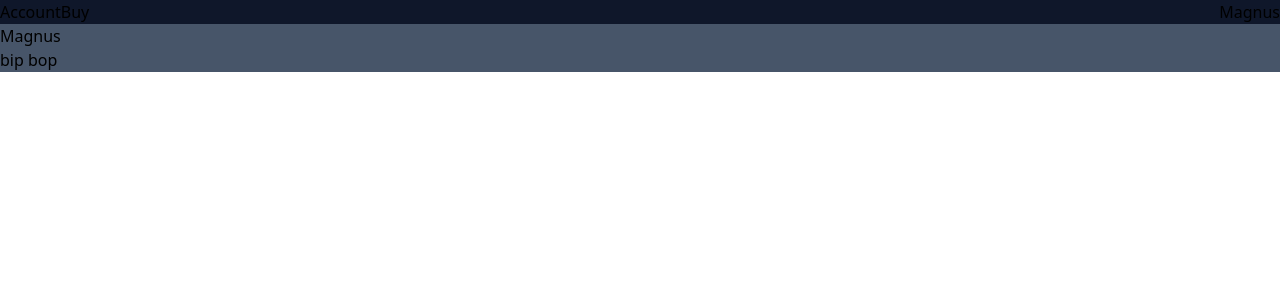
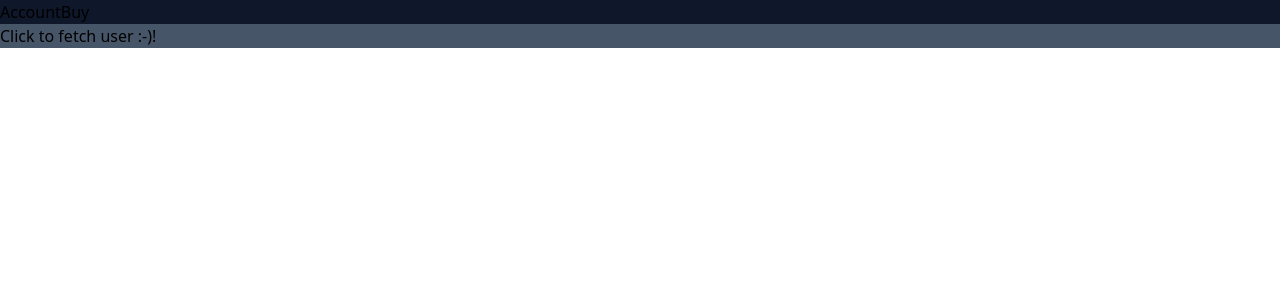
Before and after one commit to victorkock/better-saxo-app, a React (Create React App) app in the folder frontend/: page /user in a window 1280 px wide. Shown: the top 300 px of the page. Built offline with nearby package versions, Linux system fonts and the light colour scheme; no server answers.

Commit message:
Added API Client :-)

```diff
--- a/frontend/package.json
+++ b/frontend/package.json
@@ -11,6 +11,7 @@
     "@types/node": "^20.1.5",
     "@types/react": "^18.2.6",
     "@types/react-dom": "^18.2.4",
+    "dotenv": "^16.0.3",
     "lodash": "^4.17.21",
     "openapi-fetch": "^0.1.4",
     "openapi-typescript": "^6.2.4",
--- a/frontend/src/api/Client.ts
+++ b/frontend/src/api/Client.ts
@@ -1,4 +1,3 @@
-
 const baseUrl = 'https://gateway.saxobank.com/sim/openapi/port/v1/';
 
 type HttpMethod = 'GET' | 'POST' | 'DELETE' | 'PUT';
@@ -7,27 +6,21 @@ type HttpMethod = 'GET' | 'POST' | 'DELETE' | 'PUT';
 const setHeaders = (token: string): RequestInit => {
   return {
     headers: {
-      Authorization: `Bearer ${token}`,
+      Authorization: `BEARER ${token}`,
       'Content-Type': 'application/json',
+      'Accept': '*/*',
     },
   };
 };
 
-class FetchAPIClient {
-  private baseUrl: string;
-  private token: string;
-
-  constructor(baseUrl: string, token: string) {
-    this.baseUrl = baseUrl;
-    this.token = token;
-  }
+export class FetchAPIClient {
 
   private async request<T>(method: HttpMethod, url: string, data?: any): Promise<T> {
-    const requestUrl = `${this.baseUrl}${url}`;
+    const requestUrl = `${baseUrl}${url}`;
 
     const requestOptions: RequestInit = {
       method,
-      ...setHeaders(this.token),
+      ...setHeaders(process.env.REACT_APP_API_KEY!),
       body: data ? JSON.stringify(data) : undefined,
     };
 
--- a/frontend/src/components/user/User.tsx
+++ b/frontend/src/components/user/User.tsx
@@ -1,12 +1,16 @@
 import React from "react";
 import { connect } from "react-redux";
+import { useAppDispatch } from "../../redux/hooks";
+import { fetchUser } from "../../redux/user/userSlice";
 
 const User = (props: any) => {
+    const dispatch = useAppDispatch();
 
     return (
         <div>
             <h1>{props.user.name}</h1>
             <p>{props.user.id}</p>
+            <button onClick={() => dispatch(fetchUser(props.state))}>Click to fetch user :-)!</button>
         </div>
     );
 }
--- a/frontend/src/redux/user/userSlice.ts
+++ b/frontend/src/redux/user/userSlice.ts
@@ -1,10 +1,12 @@
-import { createSlice, PayloadAction } from '@reduxjs/toolkit'
-
+import { createSlice } from '@reduxjs/toolkit'
+import { FetchAPIClient } from "./../../api/Client"
 // Define a type for the slice state
 interface UserState {
   name: string,
   id: string
 }
+
+const client = new FetchAPIClient();
 
 // Define the initial state using that type
 const initialState: UserState = {
@@ -17,8 +19,13 @@ export const userSlice = createSlice({
   initialState,
   reducers: {
     fetchUser: (state) => {
-      state.name = 'Magnus'
-      state.id = 'bip bop'
+      client.get<any>("users/me")
+      .then((response) => {
+
+      })
+      .catch((error) => {
+        console.error(error);
+      });
     }
   },
 })
```
Also changed, not shown: 1 other file (tests, documents, lock files or other folders).
